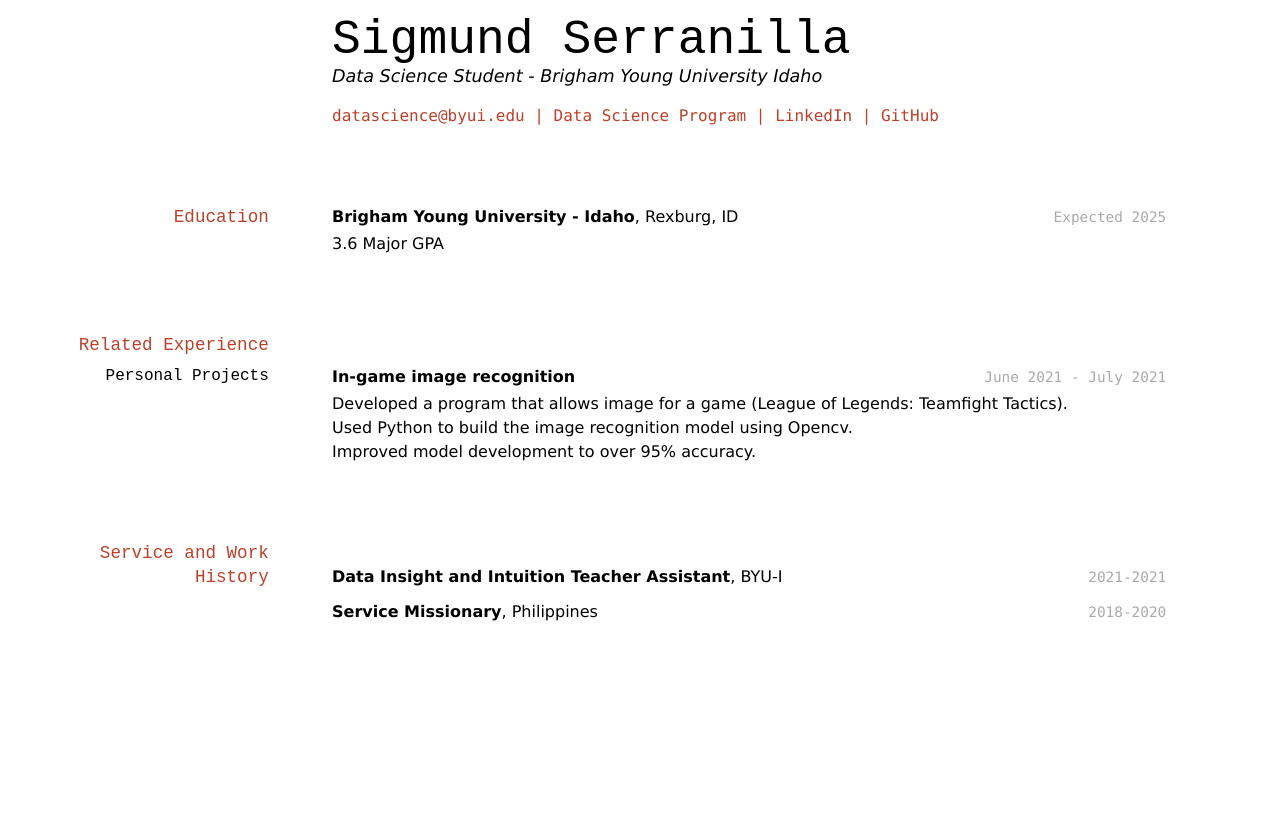
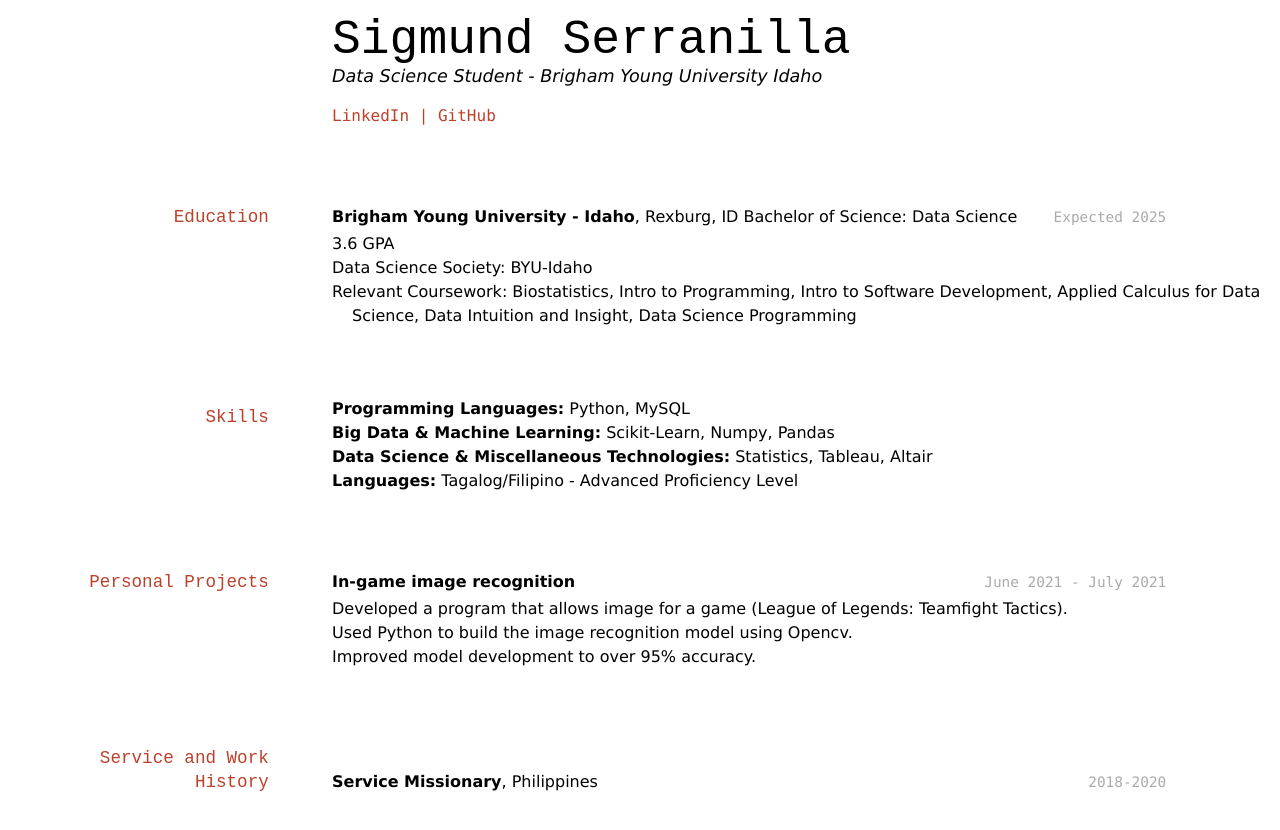
Before and after one commit to Sigmund1s/Serranilla_Sigmund_Resume.md, a Jekyll site: the page built from docs/index.md, in a window 1280 px wide. Shown: the top 830 px of the page. Built offline with Jekyll 4.4.1, drawn with Linux system fonts in a browser that asks for light colours.

Commit message:
Update index.md

```diff
--- a/docs/index.md
+++ b/docs/index.md
@@ -6,25 +6,32 @@ title: Sigmund Serranilla's Resume
 Data Science Student - Brigham Young University Idaho
 
 <div id="webaddress">
-<a href="sigmundserranilla@gmail.com">datascience@byui.edu</a>
-| <a href="https://byuidatascience.github.io/development.html">Data Science Program</a>
-| <a href="https://www.linkedin.com/in/sigmund-serranilla-5756051a5/">LinkedIn</a>
+<a href="https://www.linkedin.com/in/sigmund-serranilla-5756051a5/">LinkedIn</a>
 | <a href="https://github.com/byuids-resumes">GitHub</a>
 </div>
 
-<!-- https://www.monique.tech/the-art-of-markdown -->
 
 ## Education
 
-`Expected 2025`
-__Brigham Young University - Idaho__, Rexburg, ID
-
-- 3.6 Major GPA
+**Brigham Young University - Idaho**, Rexburg, ID
+Bachelor of Science: Data Science `Expected 2025`
+- 3.6 GPA
+- Data Science Society: BYU-Idaho
+- Relevant Coursework: Biostatistics, Intro to Programming, Intro to Software Development, Applied Calculus for Data Science, Data Intuition and Insight, Data Science Programming
 
 
-## Related Experience
+## Skills
+- **Programming Languages:**
+Python, MySQL
+- **Big Data & Machine Learning:**
+Scikit-Learn, Numpy, Pandas
+- **Data Science & Miscellaneous Technologies:**
+Statistics, Tableau, Altair
+- **Languages:**
+Tagalog/Filipino - Advanced Proficiency Level
 
-### Personal Projects
+
+## Personal Projects
 
 `June 2021 - July 2021`
 __In-game image recognition__
@@ -36,10 +43,6 @@ __In-game image recognition__
 
 ## Service and Work History
 
-`2021-2021`
-__Data Insight and Intuition Teacher Assistant__, BYU-I
-
-
 `2018-2020`
 __Service Missionary__, Philippines
 
```
